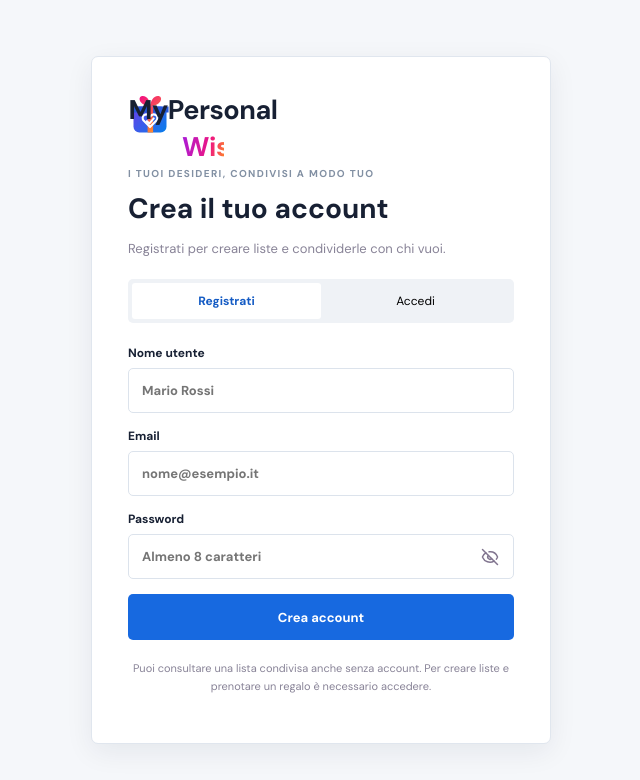
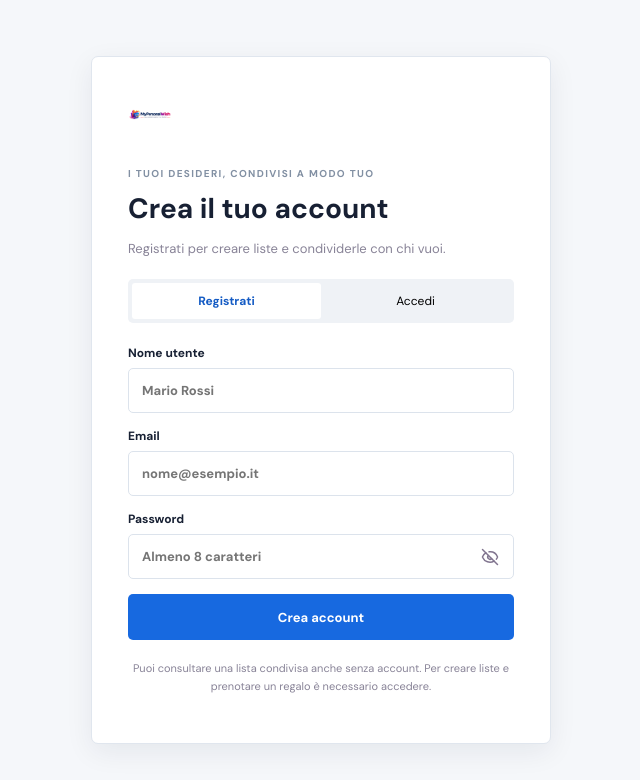
Before and after one commit to enricoserra1983/Personalwish., a Next.js app: page /login in a window 1280 px wide. Shown: the top 780 px of the page, without its empty margins (319-959 px from the left). Built offline with nearby package versions, Linux system fonts and the light colour scheme.

Commit message:
Use horizontal full MyPersonalWish logo on auth pages

```diff
--- a/app/login/page.tsx
+++ b/app/login/page.tsx
@@ -119,7 +119,7 @@ export default function LoginPage() {
     <main className="authShell">
       <section className="authCard">
         <Link href="/" className="authBrand">
-          <img src="/mypersonalwish-logo.svg" alt="" /> <span>MyPersonal<span className="brandAccent">Wish</span></span>
+          <img src="/mypersonalwish-logo-horizontal.png" alt="MyPersonalWish" />
         </Link>
         <div className="eyebrow">I TUOI DESIDERI, CONDIVISI A MODO TUO</div>
         <h1>{isForgot ? "Recupera la password" : mode === "signup" ? "Crea il tuo account" : "Bentornato"}</h1>
```
